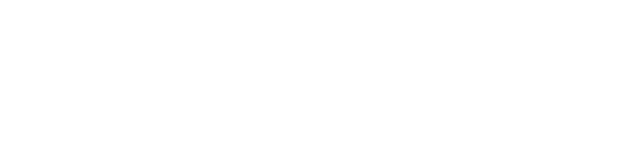
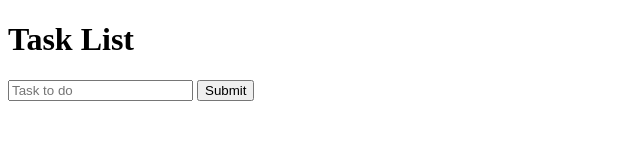
Before and after one commit to mwong2003/Todo-App, a plain HTML site: page index.html in a window 1280 px wide. Shown: the whole page, without its empty margins (0-640 px from the left). Drawn offline with Linux system fonts and the light colour scheme.

Commit message:
added task form, input, and submit

```diff
--- a/index.html
+++ b/index.html
@@ -9,6 +9,19 @@
     <link rel="stylesheet" href="main.css" />
 </head>
 <body>
+    <header>
+        <h1>Task List</h1>
+        <form id="new-task-form"></form>
+            <input
+                type="text"
+                id="new-task-input"
+                placeholder="Task to do">
+            <input
+                type="submit"
+                id="new-task-submit"
+                placeholder="Add task">
+    </header>
+    <header
     <script src="main.js"></script>
 </body>
 </html>
```
